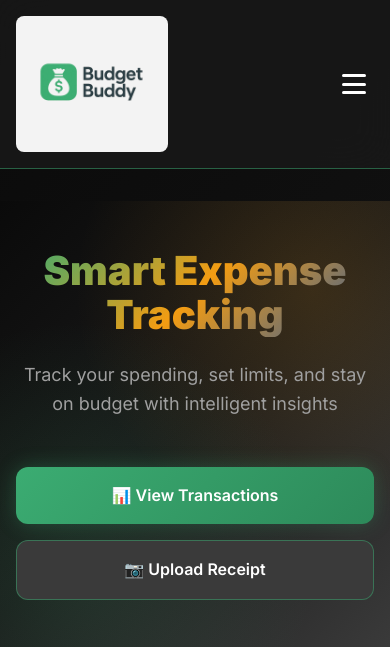
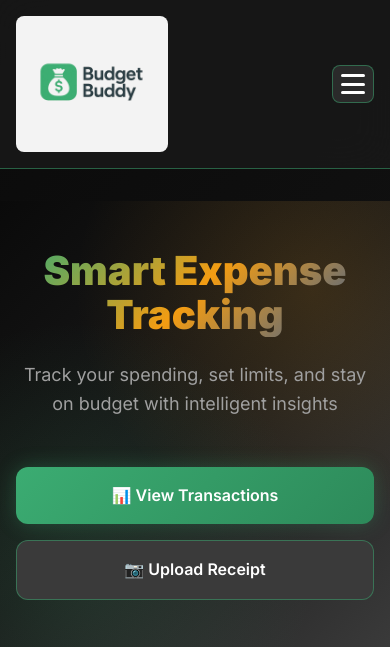
Before and after one commit to T-rummy/Transaction_group, a Flask app: page / in a window 390 px wide. Shown: the top 647 px of the page. Run offline with Flask 3, Linux system fonts and the light colour scheme; data that the repository does not hold is empty.

Commit message:
Make hamburger menu solid with background and border

```diff
--- a/static/css/style.css
+++ b/static/css/style.css
@@ -248,8 +248,8 @@ body {
 /* Mobile Navigation */
 .mobile-menu-toggle {
   display: none;
-  background: none;
-  border: none;
+  background: var(--bg-card);
+  border: 1px solid var(--border-primary);
   color: var(--text-primary);
   cursor: pointer;
   padding: var(--space-sm);
@@ -259,6 +259,7 @@ body {
 
 .mobile-menu-toggle:hover {
   background: var(--primary-glow);
+  border-color: var(--primary);
 }
 
 .hamburger {
```
